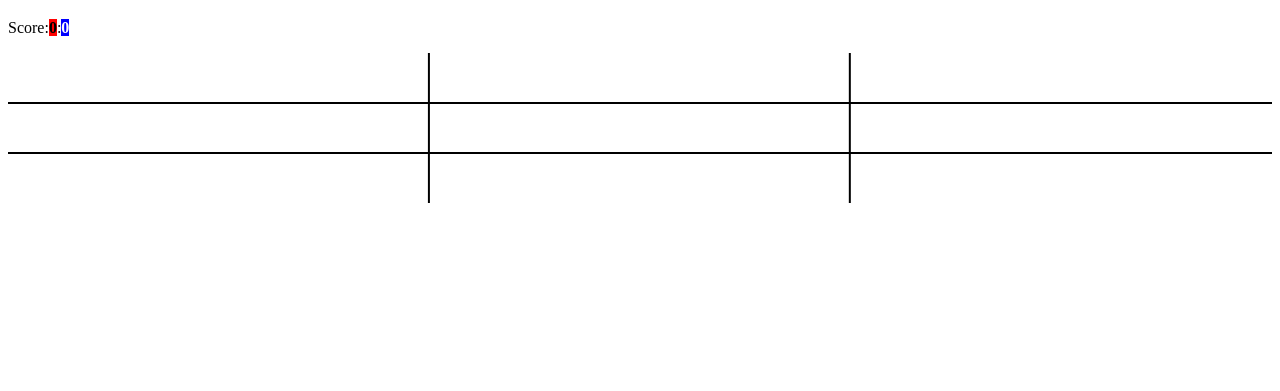
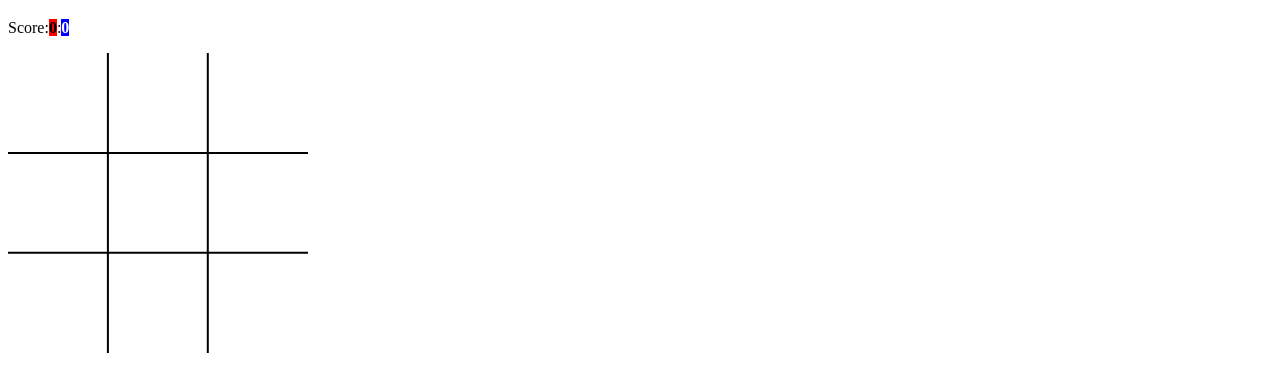
Before and after one commit to miljanbjelojica/xogame, a plain HTML site: page index.htm in a window 1280 px wide. Shown: the part 61-452 px from the top of the page. Drawn offline with Linux system fonts and the light colour scheme.

Commit message:
Update index.htm

```diff
--- a/index.htm
+++ b/index.htm
@@ -9,7 +9,7 @@
 	<body id="home">
 	    <h1 >X-O</h1>
 	    <p>Score:<b id="x">0</b>:<b id="y">0</b></p>
-	<svg height="100%" width="100%">
+	<svg height="300px" width="300px">
 	    <rect width="33%" height="33%" x="0" y="0" fill="rgb(255,255,255)" onclick="a11()" />
         <rect width="33%" height="33%" x="33.3%" y="0" fill="rgb(255,255,255)" onclick="a12()" />
         <rect width="33%" height="33%" x="66.6%" y="0" fill="rgb(255,255,255)" onclick="a13()" />
```
